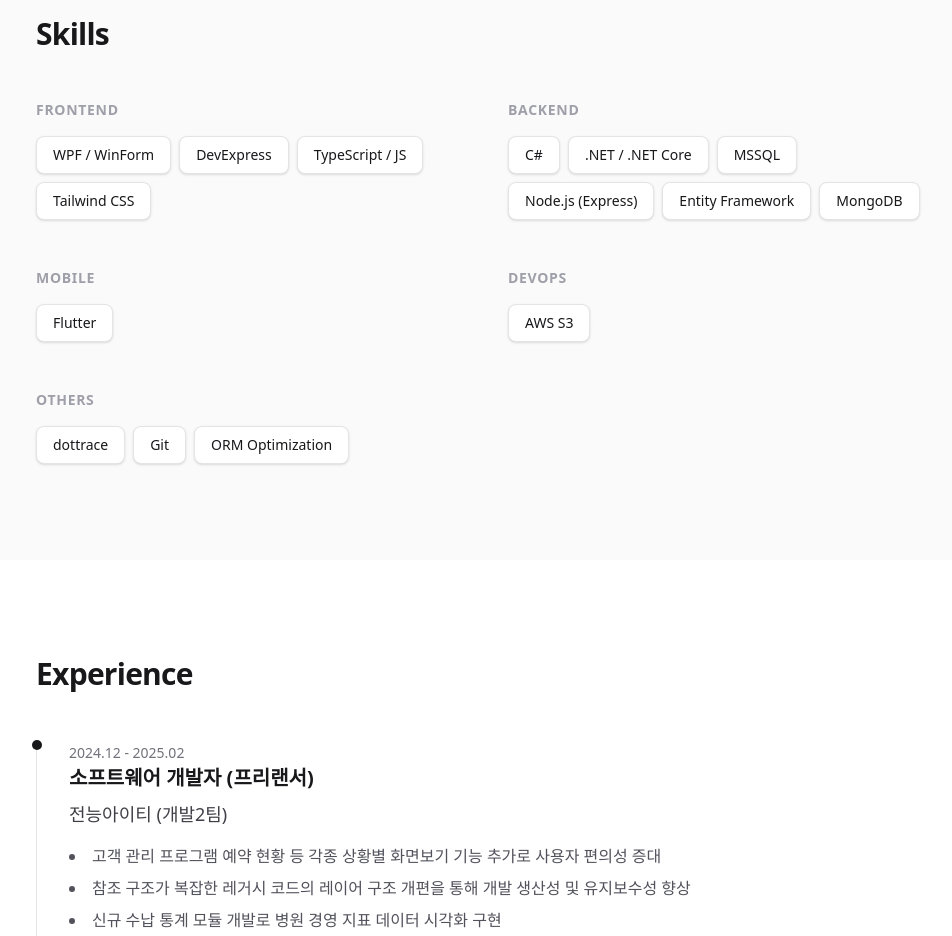
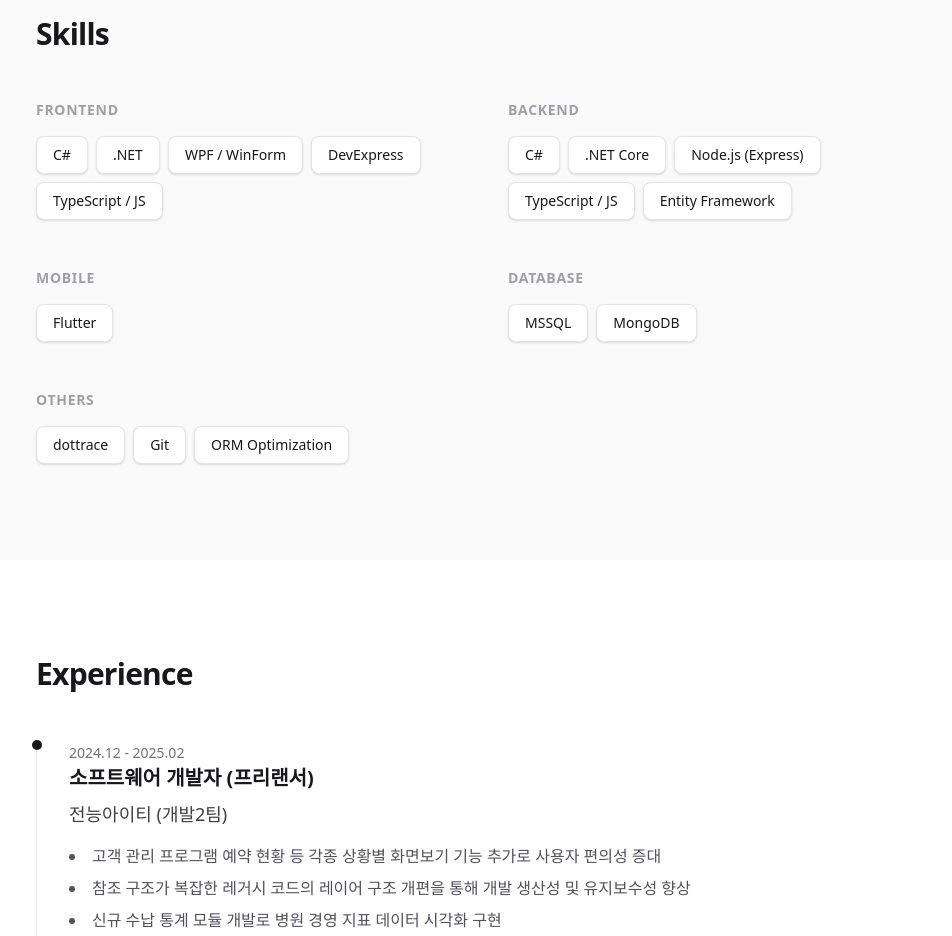
Before and after one commit to MostCitizen/MostCitizen.github.io, a Next.js app: page / in a window 1280 px wide. Shown: the part 880-1816 px from the top of the page, without its empty margins (156-1108 px from the left). Built offline with nearby package versions, Linux system fonts and the light colour scheme.

Commit message:
스킬 변경

```diff
--- a/src/components/sections/skills.tsx
+++ b/src/components/sections/skills.tsx
@@ -5,7 +5,13 @@ import { portfolioData } from "@/data/portfolio";
 import { motion } from "framer-motion";
 
 export function Skills() {
-  const categories = ["Frontend", "Backend", "Mobile", "DevOps", "Others"] as const;
+  const categories = [
+    "Frontend",
+    "Backend",
+    "Mobile",
+    "Database",
+    "Others",
+  ] as const;
 
   return (
     <section id="skills" className="py-24 px-6 bg-zinc-50 dark:bg-zinc-900/50">
@@ -14,7 +20,7 @@ export function Skills() {
         <div className="grid grid-cols-1 md:grid-cols-2 gap-12">
           {categories.map((category) => {
             const categorySkills = portfolioData.skills.filter(
-              (s) => s.category === category
+              (s) => s.category === category,
             );
             if (categorySkills.length === 0) return null;
 
--- a/src/data/portfolio.ts
+++ b/src/data/portfolio.ts
@@ -27,20 +27,22 @@ export const portfolioData = {
   email: "wjsghk1588@gmail.com",
   github: "https://github.com/MostCitizen",
   linkedin: "https://linkedin.com/in/mostcitizen",
-  about: "효율적인 코드와 확장 가능한 시스템을 지향합니다. 2년 10개월간의 실무 경험을 통해 C#/.NET 기반의 대규모 시스템 고도화와 성능 최적화를 주도해 왔으며, 최근에는 Node.js와 Flutter를 활용한 모던 웹/앱 개발로 역량을 확장하고 있습니다.",
+  about:
+    "효율적인 코드와 확장 가능한 시스템을 지향합니다. 2년 10개월간의 실무 경험을 통해 C#/.NET 기반의 대규모 시스템 고도화와 성능 최적화를 주도해 왔으며, 최근에는 Node.js와 Flutter를 활용한 모던 웹/앱 개발로 역량을 확장하고 있습니다.",
   skills: [
     { name: "C#", category: "Backend", level: 5 },
-    { name: ".NET / .NET Core", category: "Backend", level: 5 },
-    { name: "MSSQL", category: "Backend", level: 5 },
+    { name: ".NET Core", category: "Backend", level: 5 },
     { name: "Node.js (Express)", category: "Backend", level: 4 },
+    { name: "TypeScript / JS", category: "Backend", level: 4 },
     { name: "Entity Framework", category: "Backend", level: 5 },
-    { name: "MongoDB", category: "Backend", level: 3 },
+    { name: "C#", category: "Frontend", level: 5 },
+    { name: ".NET", category: "Frontend", level: 5 },
     { name: "WPF / WinForm", category: "Frontend", level: 5 },
     { name: "DevExpress", category: "Frontend", level: 4 },
     { name: "TypeScript / JS", category: "Frontend", level: 4 },
-    { name: "Tailwind CSS", category: "Frontend", level: 4 },
     { name: "Flutter", category: "Mobile", level: 4 },
-    { name: "AWS S3", category: "DevOps", level: 3 },
+    { name: "MSSQL", category: "Database", level: 5 },
+    { name: "MongoDB", category: "Database", level: 4 },
     { name: "dottrace", category: "Others", level: 5 },
     { name: "Git", category: "Others", level: 4 },
     { name: "ORM Optimization", category: "Others", level: 5 },
@@ -54,7 +56,7 @@ export const portfolioData = {
         "고객 관리 프로그램 예약 현황 등 각종 상황별 화면보기 기능 추가로 사용자 편의성 증대",
         "참조 구조가 복잡한 레거시 코드의 레이어 구조 개편을 통해 개발 생산성 및 유지보수성 향상",
         "신규 수납 통계 모듈 개발로 병원 경영 지표 데이터 시각화 구현",
-        "인센티브 산정 및 휴진 관리 등 복잡한 비즈니스 로직 최적화"
+        "인센티브 산정 및 휴진 관리 등 복잡한 비즈니스 로직 최적화",
       ],
     },
     {
@@ -65,7 +67,7 @@ export const portfolioData = {
         "메인 View를 WinForm에서 WPF로 마이그레이션하며 UI 디자인 및 응답 속도 대폭 개선",
         "데이터 페칭 로직 최적화 및 새로고침 프로세스 개선으로 화면 렌더링 지연 현상 해결",
         "MMF(Memory Mapped File)와 Shared Memory 기술을 적용하여 프로그램 초기 실행 속도 개선",
-        "레거시 코드 리팩터링 및 최신 라이브러리 마이그레이션을 통한 기술 부채 해소"
+        "레거시 코드 리팩터링 및 최신 라이브러리 마이그레이션을 통한 기술 부채 해소",
       ],
     },
     {
@@ -75,7 +77,7 @@ export const portfolioData = {
       description: [
         ".NET Framework 기반 레거시를 .NET 6로 성공적으로 업그레이드하여 실행 성능 및 보안성 강화",
         "업그레이드 이후 시스템 안정성 향상 및 최신 C# 언어 기능 활용으로 코드 품질 개선",
-        "AWS S3 클라우드 스토리지 연동 로직 구현으로 이미지 및 고객 차트 관리 비용 절감 및 안정성 확보"
+        "AWS S3 클라우드 스토리지 연동 로직 구현으로 이미지 및 고객 차트 관리 비용 절감 및 안정성 확보",
       ],
     },
     {
@@ -86,33 +88,43 @@ export const portfolioData = {
         "dottrace 분석을 통해 병목 구간을 진단하고 Query 및 ORM 코드를 수정하여 전체 성능 30% 이상 향상",
         "ORM(EF)에서 발생하는 과도한 Join, 사용하지 않는 컬럼 조회, N+1 문제 등을 해결하여 DB 부하 경감",
         "비효율적인 Subquery 및 중복 Group By 제거 등 SQL 쿼리 최적화 수행",
-        "수작업으로 관리되던 티켓 기능을 RDB 설계부터 자동 알림톡 발송까지 풀스택으로 구현하여 운영 오류 0% 달성"
+        "수작업으로 관리되던 티켓 기능을 RDB 설계부터 자동 알림톡 발송까지 풀스택으로 구현하여 운영 오류 0% 달성",
       ],
     },
   ] as Experience[],
   projects: [
     {
       title: "CRM 티켓 통합 관리 시스템",
-      description: "수동 티켓 관리의 오류와 누락을 해결하기 위해 구축된 자동화 시스템입니다. 기획 단계의 UI/UX 피드백부터 DB 설계, 알림톡 연동까지 전 과정을 주도했습니다.",
+      description:
+        "수동 티켓 관리의 오류와 누락을 해결하기 위해 구축된 자동화 시스템입니다. 기획 단계의 UI/UX 피드백부터 DB 설계, 알림톡 연동까지 전 과정을 주도했습니다.",
       techStack: ["C#", ".NET", "MSSQL", "Entity Framework", "알림톡 API"],
       period: "2021.12 - 2022.01",
     },
     {
       title: "전사적 성능 최적화 (Query & ORM)",
-      description: "프로그램 속도 저하 이슈를 해결하기 위해 dottrace로 정밀 진단을 수행했습니다. 쿼리 및 ORM 코드 최적화를 통해 평균 30% 이상의 성능 향상을 달성했습니다.",
+      description:
+        "프로그램 속도 저하 이슈를 해결하기 위해 dottrace로 정밀 진단을 수행했습니다. 쿼리 및 ORM 코드 최적화를 통해 평균 30% 이상의 성능 향상을 달성했습니다.",
       techStack: ["dottrace", "C#", "MSSQL", "Query Optimization"],
       period: "2022.07 - 2023.05",
     },
     {
       title: "Legacy View 마이그레이션 (WinForm to WPF)",
-      description: "현대적인 UI 환경을 구축하기 위해 메인 뷰를 WPF로 전환했습니다. 비동기 로직과 데이터 최적화를 통해 사용자 체감 속도를 대폭 개선했습니다.",
+      description:
+        "현대적인 UI 환경을 구축하기 위해 메인 뷰를 WPF로 전환했습니다. 비동기 로직과 데이터 최적화를 통해 사용자 체감 속도를 대폭 개선했습니다.",
       techStack: ["WPF", "XAML", ".NET 6", "Async/Await"],
       period: "2024.06 - 2024.08",
     },
     {
       title: "Personal Portfolio Site",
-      description: "Next.js 15와 Tailwind CSS를 사용하여 구축한 정적 포트폴리오 사이트입니다. GitHub Actions로 CI/CD를 자동화했습니다.",
-      techStack: ["Next.js", "TypeScript", "Tailwind CSS", "Framer Motion", "GitHub Actions"],
+      description:
+        "Next.js 15와 Tailwind CSS를 사용하여 구축한 정적 포트폴리오 사이트입니다. GitHub Actions로 CI/CD를 자동화했습니다.",
+      techStack: [
+        "Next.js",
+        "TypeScript",
+        "Tailwind CSS",
+        "Framer Motion",
+        "GitHub Actions",
+      ],
       githubUrl: "https://github.com/MostCitizen/MostCitizen.github.io",
       period: "2024.05 - Present",
     },
```
